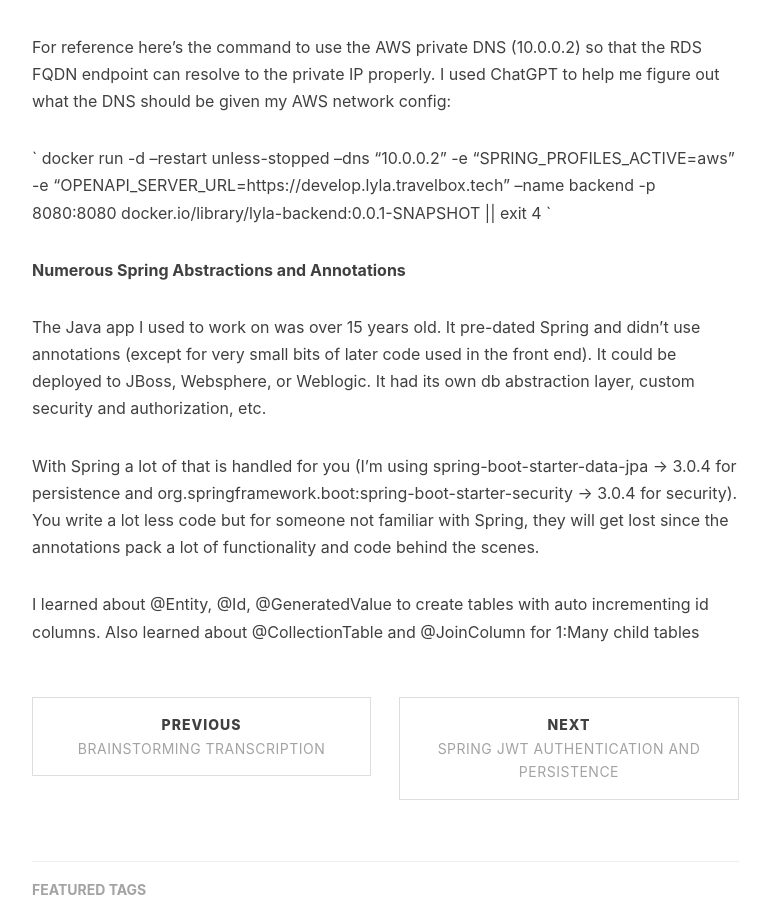
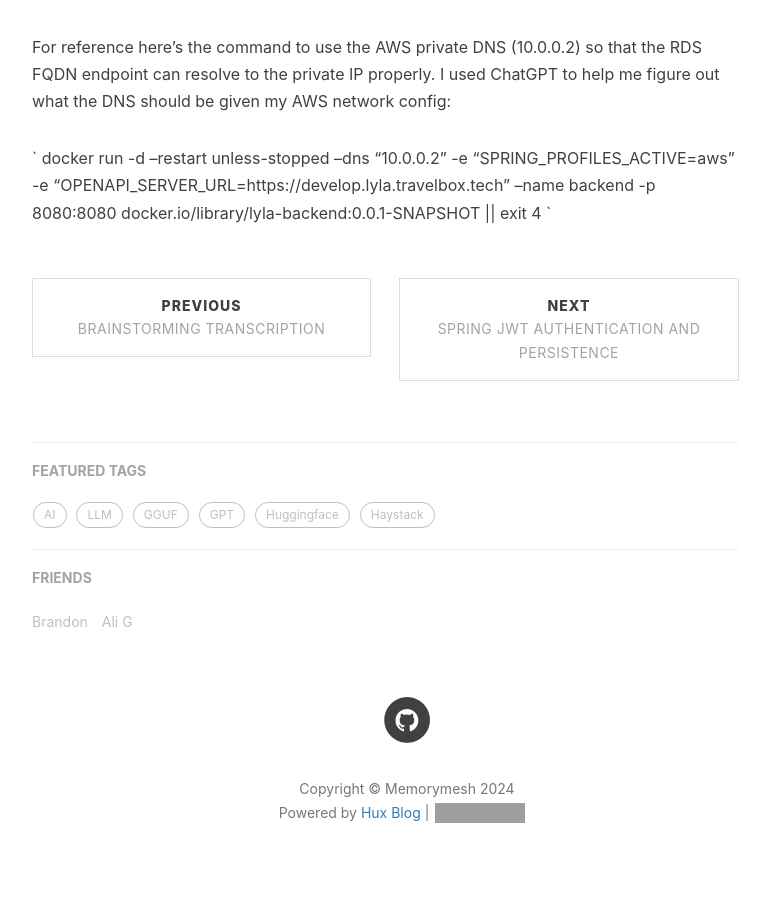
Before and after one commit to augchan42/augchan42.github.io, a Jekyll site: the page built from _posts/2024-02-28-Diagnosing AWS EC2 to RDS Network Issues.md, in a window 1280 px wide and 900 px high, scrolled down 1929 px. Shown: the whole window, without its empty margins (233-1003 px from the left). Built offline with Jekyll 4.4.1, drawn with Linux system fonts in a browser that asks for light colours; nearby versions of some CDN libraries; comment, search, counter and statistics services are not loaded; grey boxes are pictures that could not be loaded.

Commit message:
rearrange latest 2 posts

```diff
--- a/_posts/2024-02-28-Diagnosing AWS EC2 to RDS Network Issues.md
+++ b/_posts/2024-02-28-Diagnosing AWS EC2 to RDS Network Issues.md
@@ -71,14 +71,3 @@ can resolve to the private IP properly.  I used ChatGPT to help me figure out wh
 `
 docker run -d --restart unless-stopped --dns "10.0.0.2" -e "SPRING_PROFILES_ACTIVE=aws" -e "OPENAPI_SERVER_URL=https://develop.lyla.travelbox.tech" --name backend -p 8080:8080 docker.io/library/lyla-backend:0.0.1-SNAPSHOT || exit 4
 `
-
-**Numerous Spring Abstractions and Annotations**
-
-The Java app I used to work on was over 15 years old.  It pre-dated Spring and didn't use annotations (except for very small bits of later code used in the front end).  It could be deployed to JBoss, Websphere, or Weblogic.  It had its own db abstraction layer, custom security and authorization, etc.
-
-With Spring a lot of that is handled for you (I'm using spring-boot-starter-data-jpa -> 3.0.4 for persistence and org.springframework.boot:spring-boot-starter-security -> 3.0.4 for security).  You write a lot less code but for someone not familiar with Spring, they will get lost since the annotations pack a lot of functionality and
-code behind the scenes.
-
-I learned about @Entity, @Id, @GeneratedValue to create tables with auto incrementing
-id columns.
-Also learned about @CollectionTable and @JoinColumn for 1:Many child tables
```
Also changed, not shown: _posts/2024-02-28-Spring Auth and Persistence.md (+2 -0 lines).
